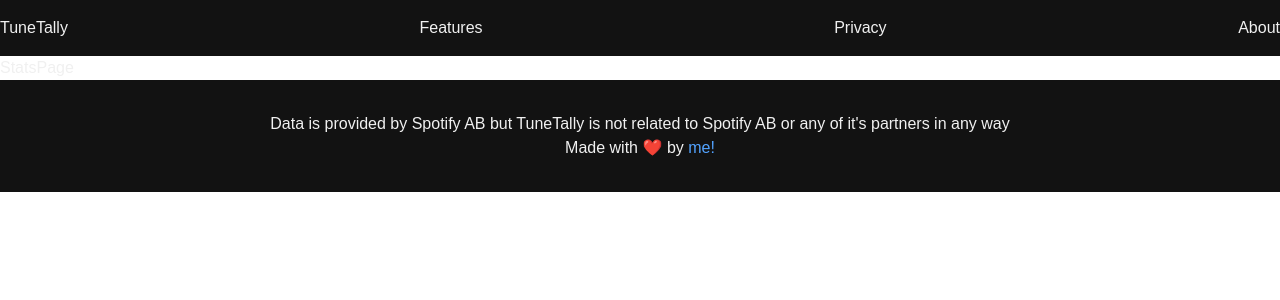
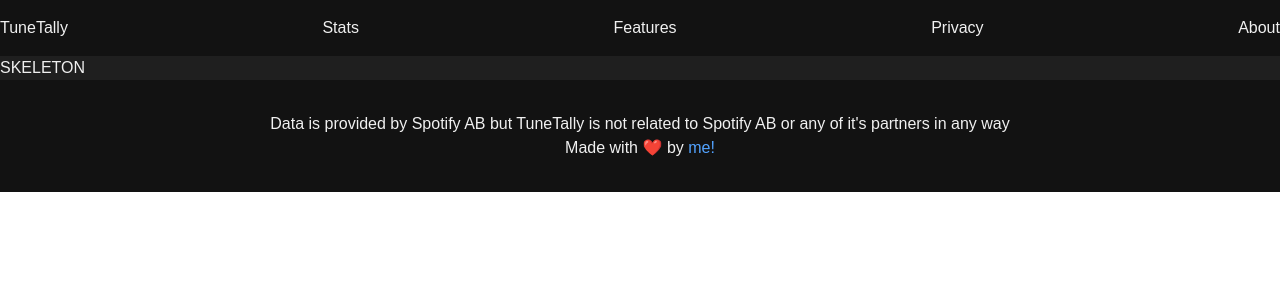
Before and after one commit to vikram42003/TuneTally, a React (Vite) app: page /stats in a window 1280 px wide. Shown: the top 300 px of the page. Built offline with nearby package versions, Linux system fonts and the light colour scheme; no server answers.

Commit message:
feat: add UserData component in StatsPage

```diff
--- a/src/api/spotify/spotify.ts
+++ b/src/api/spotify/spotify.ts
@@ -2,7 +2,7 @@ import axios from "axios"
 
 const apiSpotifyBaseUrl = import.meta.env.VITE_LAMBDA_SPOTIFY_BASE_URL;
 
-export const getProfileData = async () => {
+export const getSpotifyUserDetails = async () => {
   const data = axios.get(apiSpotifyBaseUrl + "/spotify/me", { withCredentials: true});
   // parse and validate the fetched data with ts and zod
   return data;
--- a/src/components/HiatusNotification.tsx
+++ b/src/components/HiatusNotification.tsx
@@ -5,9 +5,9 @@ const HiatusNotification = () => {
 
   const collapsedText = (
     <>
-      On May 15th 2025, Spotify made the decision to restrict their Extended Quota Mode in their API. Now only
-      organizations with 250,000 or more monthly users are allowed the full use of Spotify API. So this app is live in
-      demo mode only
+      On May 15th 2025, Spotify made the decision to restrict access to their API. Now only organizations with 250,000
+      or more monthly users are allowed the full use of the Spotify API. Which basically means that independent projects
+      like this one, can run with limited features only. So this app is live in demo mode for now
     </>
   );
 
@@ -22,12 +22,13 @@ const HiatusNotification = () => {
         <li>Operate within key Spotify markets</li>
         <li>Show commercial viability</li>
       </ul>
-      Are allowed to apply for Extended Quota Mode, effectively killing the indie projects. So the development fn this
-      project has been paused until changes to the api are made or a workaround is found.
+      Are allowed to apply for Extended Quota Mode, effectively killing indipendent projects. So this app is live but
+      with limited functionality until changes to the api are made or a workaround is found.
       <br />
       (Extended Qouta Mode is the public mode for the spotify api, which can be be called by any user, as opposed to the
       Developer Mode, which requires you to manually add spotify registered emails of upto 25 emails of people who can
       call the api)
+      <br />
       <br />
       The app now uses a demo account as a permanently logged in spotify account. And on clicking on the "Login with
       Spotify" button, It fetches a new access token with its pre saved refresh token through OAuth2, And then fetches
--- a/src/components/Navbar.tsx
+++ b/src/components/Navbar.tsx
@@ -6,6 +6,9 @@ const Navbar = () => {
       <nav className="layout-container flex justify-between">
         <div>
           <Link to="/" className="hover:text-spotify-green transition-all duration-500 navbar-text-shadow">TuneTally</Link>
+        </div>
+        <div>
+          <Link to="/stats" className="hover:text-spotify-green transition-all duration-500 navbar-text-shadow">Stats</Link>
         </div>
         <div>
           <Link to="#features" className="hover:text-spotify-green transition-all duration-500 navbar-text-shadow">Features</Link>
--- a/src/components/StatsPage/UserDetails.tsx
+++ b/src/components/StatsPage/UserDetails.tsx
@@ -1,6 +1,25 @@
+import { useQuery } from "@tanstack/react-query"
+import { getSpotifyUserDetails } from "../../api/spotify/spotify"
+
 const UserDetails = () => {
+  const {isLoading, error, data} = useQuery({
+    queryKey: ["/spotify/me"],
+    queryFn: getSpotifyUserDetails,
+  })
+
+  if (isLoading) {
+    return <div>SKELETON</div>
+  }
+
+  if (error) {
+    return <div>Some went wrong, please try logging in again</div>
+  }
+
   return (
-    <div>UserDetails</div>
+    <div>
+      UserDetails
+      <pre>{JSON.stringify(data, null, 2)}</pre>
+    </div>
   )
 }
 
--- a/src/pages/StatsPage.tsx
+++ b/src/pages/StatsPage.tsx
@@ -1,6 +1,14 @@
+import UserDetails from "../components/StatsPage/UserDetails"
+
 const StatsPage = () => {
   return (
-    <div>StatsPage</div>
+    <div>
+      <section className="bg-spotify-gray">
+        <div className="layout-container">
+          <UserDetails />
+        </div>
+      </section>
+    </div>
   )
 }
 
```
